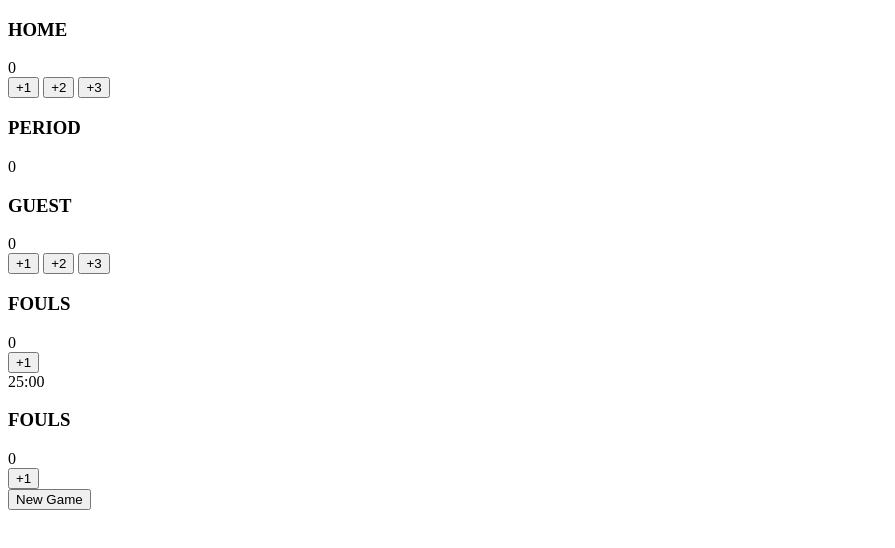
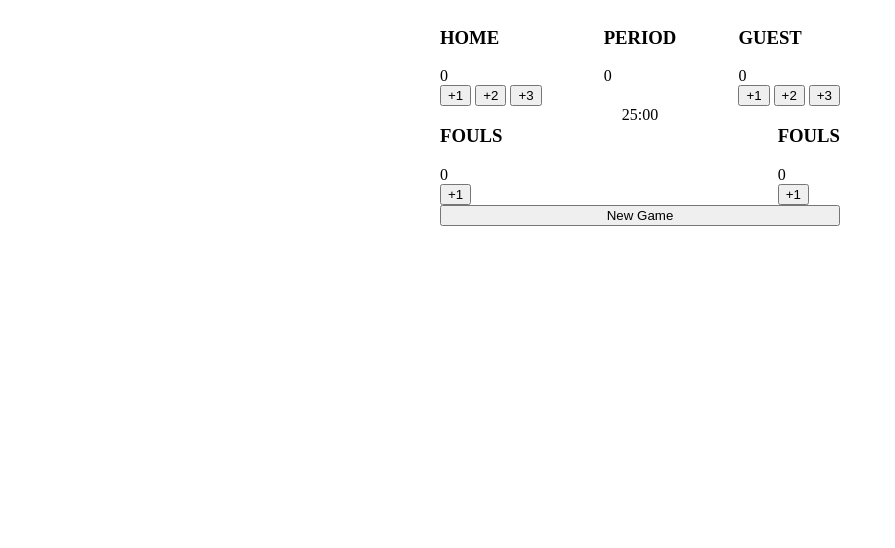
Before and after one commit to sykolax/basketball-scoreboard, a plain HTML site: page index.html in a window 1280 px wide. Shown: the whole page, without its empty margins (0-895 px from the left). Drawn offline with Linux system fonts and the light colour scheme; a web font is replaced by a local one.

Commit message:
feat: set basic layout

```diff
--- a/index.html
+++ b/index.html
@@ -12,7 +12,7 @@
   </head>
   <body>
     <div class="container">
-      <div>
+      <div class="flex-row">
         <div>
           <h3>HOME</h3>
           <div>0</div>
@@ -32,7 +32,7 @@
           <button>+3</button>
         </div>
       </div>
-      <div>
+      <div class="flex-row">
         <div>
           <h3>FOULS</h3>
           <div>0</div>
--- a/styles.css
+++ b/styles.css
@@ -5,3 +5,14 @@
     --hightlight-green: #B3FF85;
     --highlight-skyblue: #9AABD8;
 }
+.flex-row {
+    display: flex;
+    justify-content: space-between;
+}
+
+.container {
+    width: 400px;
+    margin: auto;
+    display: flex;
+    flex-direction: column;
+}
```
